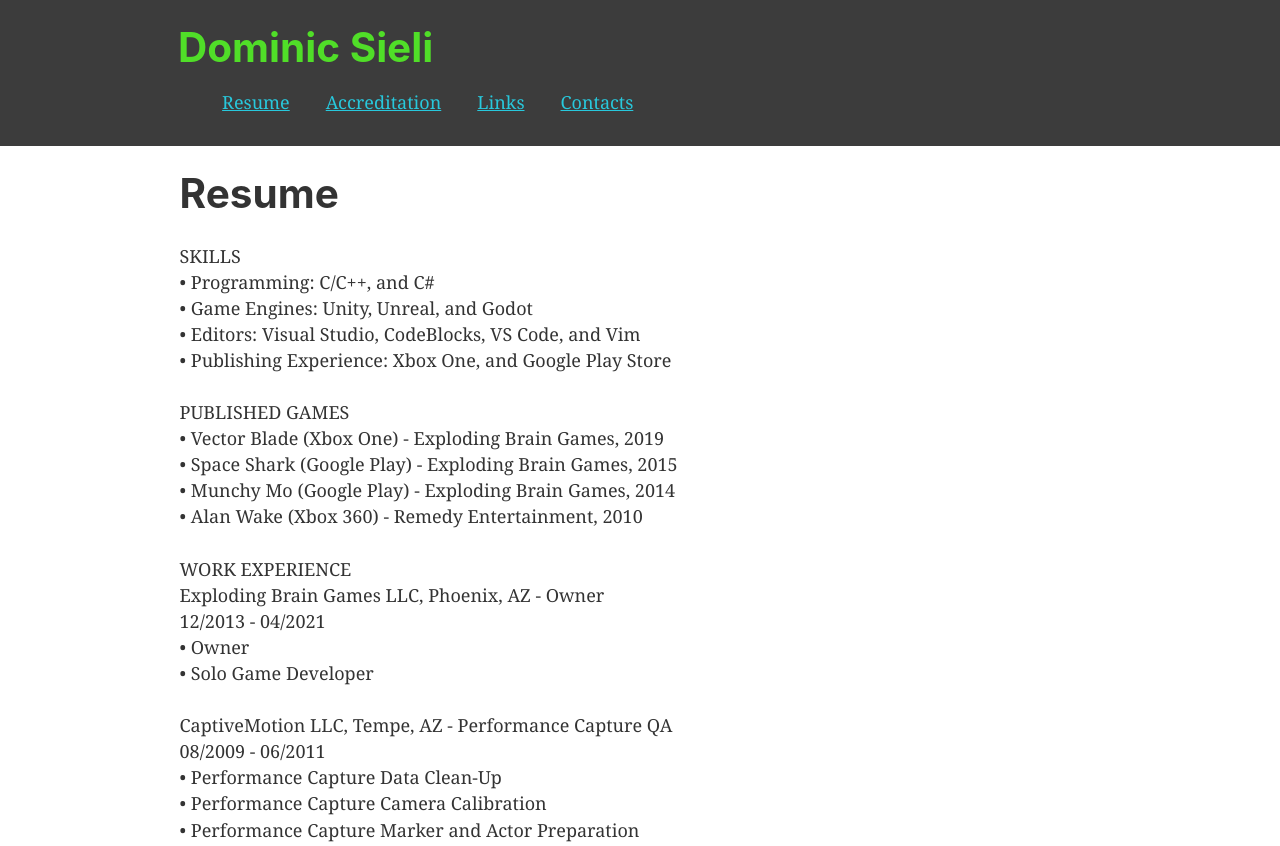
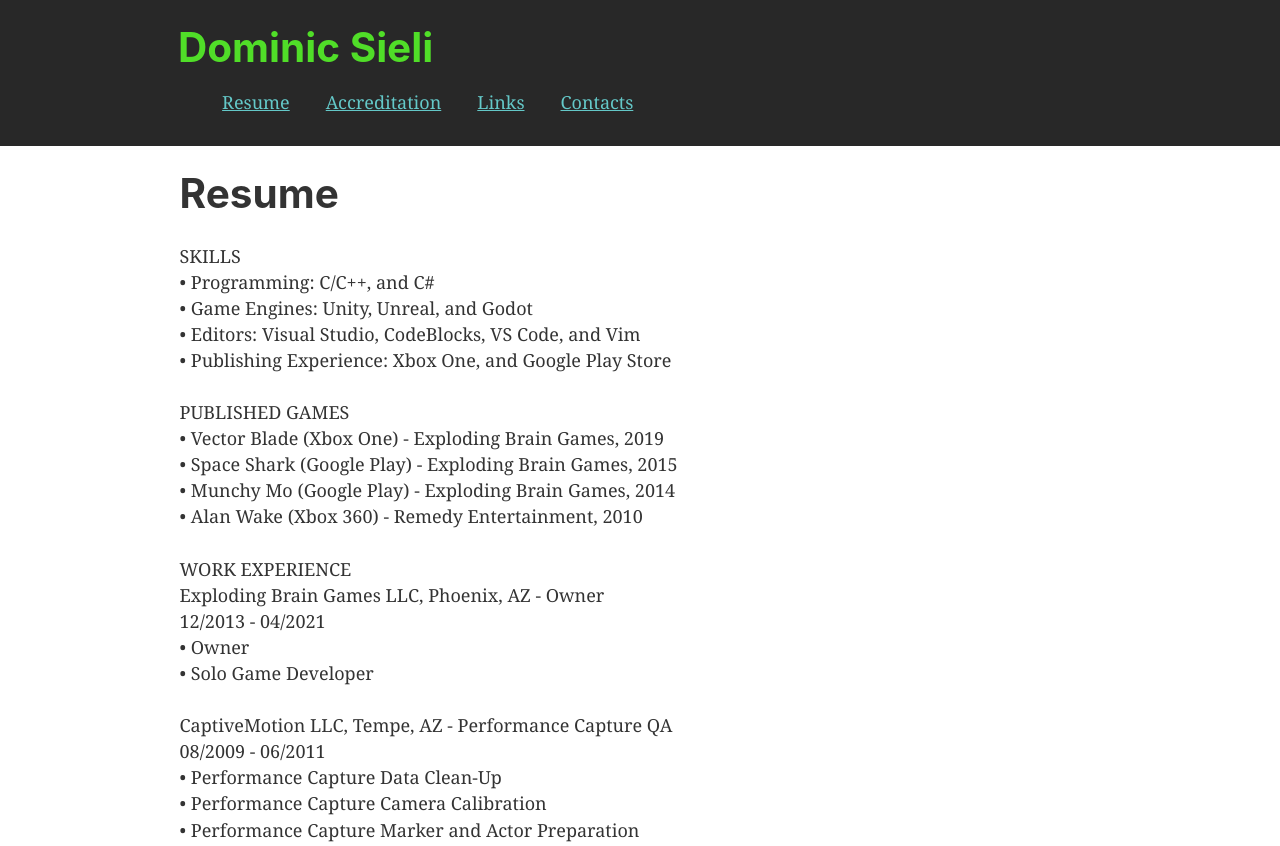
Before and after one commit to DominicSieli/resume, a Gatsby site: page / in a window 1280 px wide. Shown: the top 846 px of the page. Built offline with nearby package versions, Linux system fonts and the light colour scheme; Gatsby itself is replaced by a stand-in of ours.

Commit message:
Updated Header colors

```diff
--- a/src/components/header.js
+++ b/src/components/header.js
@@ -5,7 +5,7 @@ import React from "react"
 const Header = ({ siteTitle, menuLinks }) => (
   <header
     style={{
-      background: '#3C3C3C',
+      background: '#282828',
       marginBottom: `1.45rem`,
     }}
   >
@@ -38,7 +38,7 @@ const Header = ({ siteTitle, menuLinks }) => (
                   padding: `1rem`,
                 }}
               >
-                <Link style={{ color: `#28C8DC` }} to={link.link}>
+                <Link style={{ color: `#64C8C8` }} to={link.link}>
                   {link.name}
                 </Link>
               </li>
```
